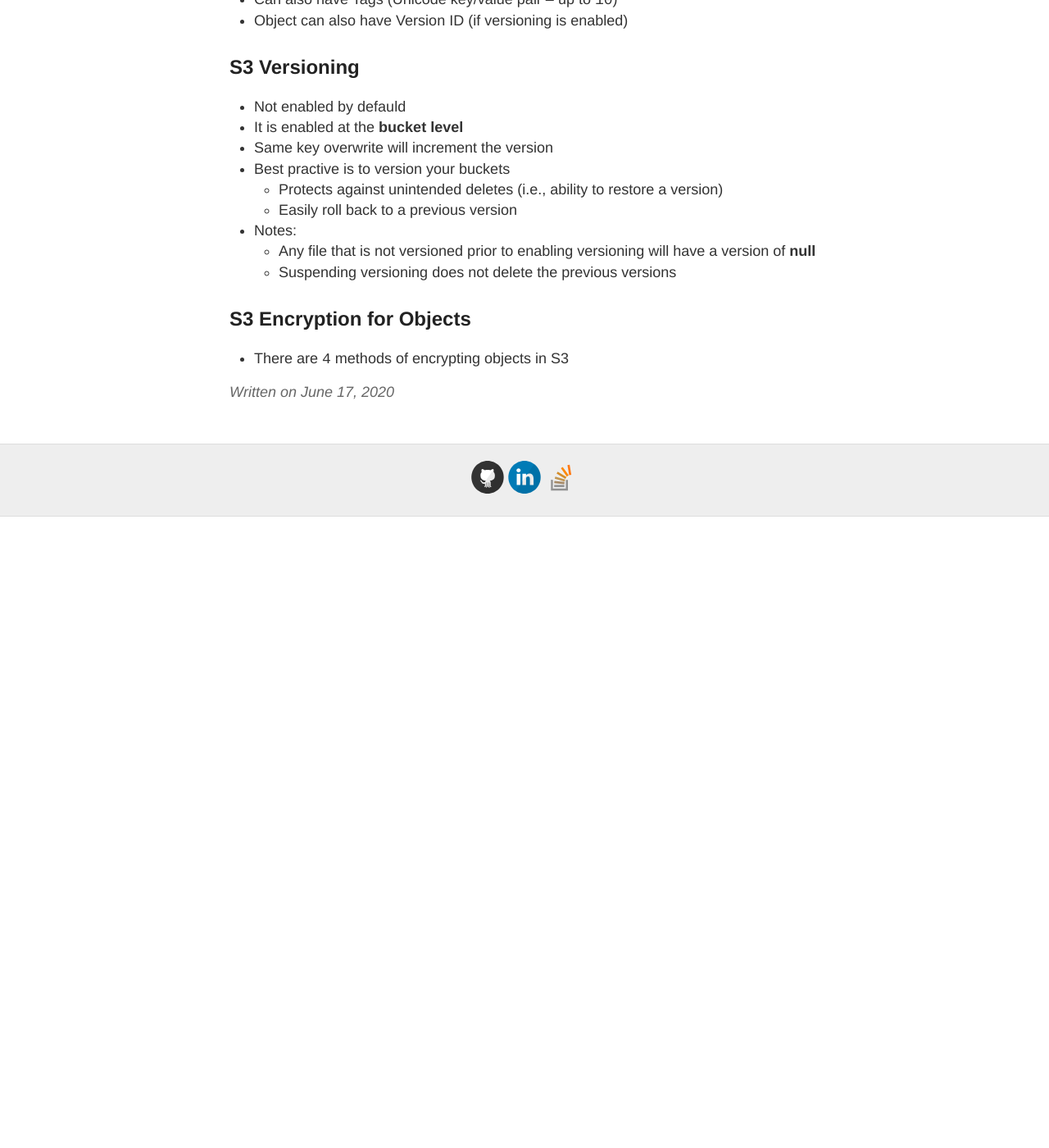
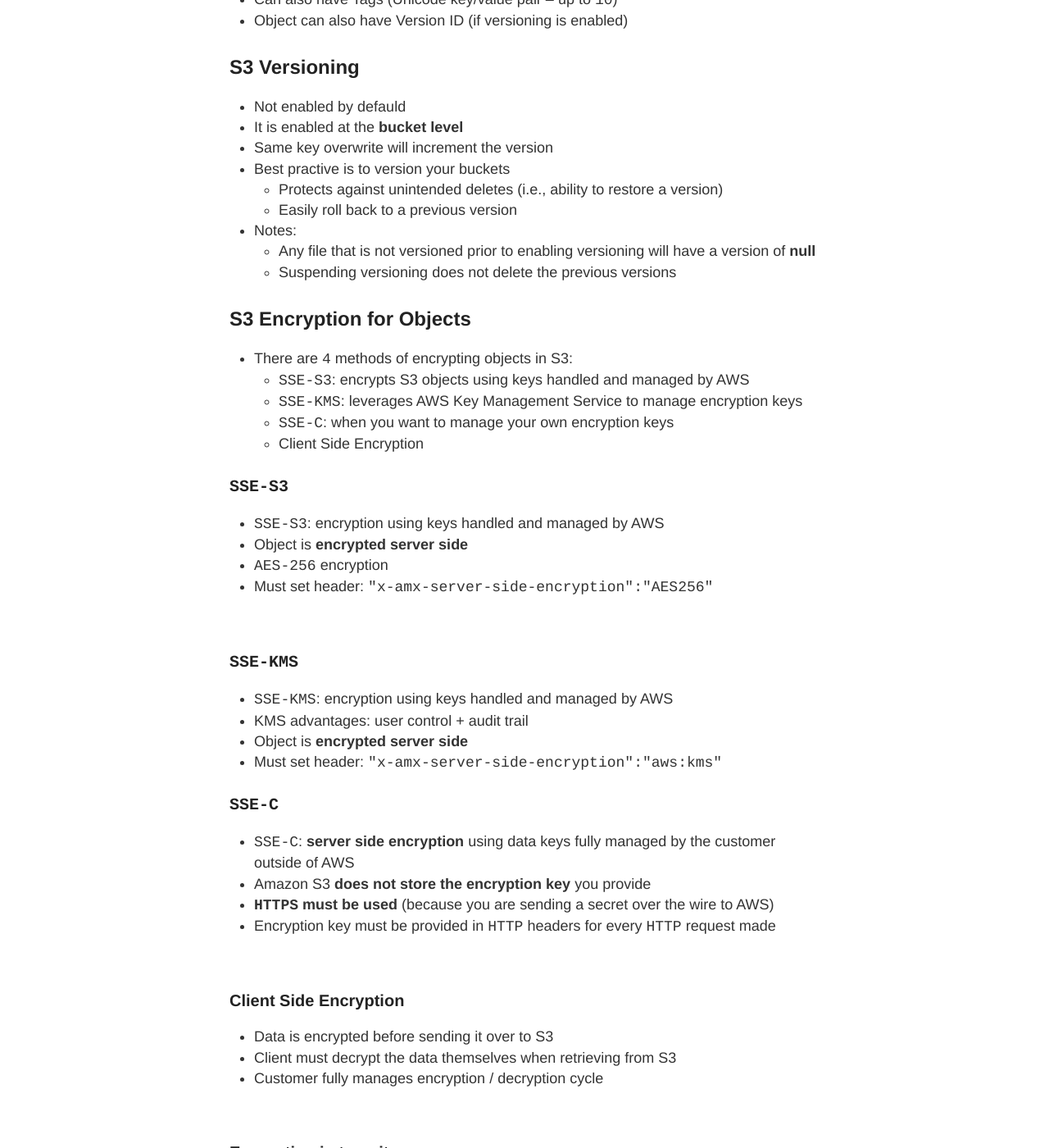
Before and after one commit to gutucristian/gutucristian.github.io, a Jekyll site: the page built from _posts/2020-06-17-Amazon-Web-Services-(AWS).md, in a window 1280 px wide and 1400 px high, scrolled down 51333 px. Shown: the whole window at 82% size. Built offline with Jekyll 4.4.1, drawn with Linux system fonts in a browser that asks for light colours; our own code applies the rules of GitHub Pages for plain Markdown files; before the commit the page ends 51963 px from its top, so only the background shows below that; some of the changed text lies outside the part shown.

Commit message:
Update 2020-06-17-Amazon-Web-Services-(AWS).md

```diff
--- a/_posts/2020-06-17-Amazon-Web-Services-(AWS).md
+++ b/_posts/2020-06-17-Amazon-Web-Services-(AWS).md
@@ -1411,4 +1411,48 @@
 
 ## S3 Encryption for Objects
 
-- There are `4` methods of encrypting objects in S3
+- There are `4` methods of encrypting objects in S3:
+  - `SSE-S3`: encrypts S3 objects using keys handled and managed by AWS
+  - `SSE-KMS`: leverages AWS Key Management Service to manage encryption keys
+  - `SSE-C`: when you want to manage your own encryption keys
+  - Client Side Encryption
+
+### `SSE-S3`
+
+- `SSE-S3`: encryption using keys handled and managed by AWS
+- Object is **encrypted server side**
+- `AES-256` encryption
+- Must set header: `"x-amx-server-side-encryption":"AES256"`
+
+![]()
+
+### `SSE-KMS`
+
+- `SSE-KMS`: encryption using keys handled and managed by AWS
+- KMS advantages: user control + audit trail
+- Object is **encrypted server side**
+- Must set header: `"x-amx-server-side-encryption":"aws:kms"`
+
+### `SSE-C`
+
+- `SSE-C`: **server side encryption** using data keys fully managed by the customer outside of AWS
+- Amazon S3 **does not store the encryption key** you provide
+- **`HTTPS` must be used** (because you are sending a secret over the wire to AWS)
+- Encryption key must be provided in `HTTP` headers for every `HTTP` request made
+
+![]()
+
+### Client Side Encryption
+
+- Data is encrypted before sending it over to S3
+- Client must decrypt the data themselves when retrieving from S3
+- Customer fully manages encryption / decryption cycle
+
+![]()
+
+### Encryption in transit
+
+- In terms of retrieving an object S3 exposes:
+  - `HTTP` endpoint: non encrypted
+  - `HTTPS` endpoint: encryption in flight
+- Note: `HTTPS` is **mandatory** for `SSE-C`
```
